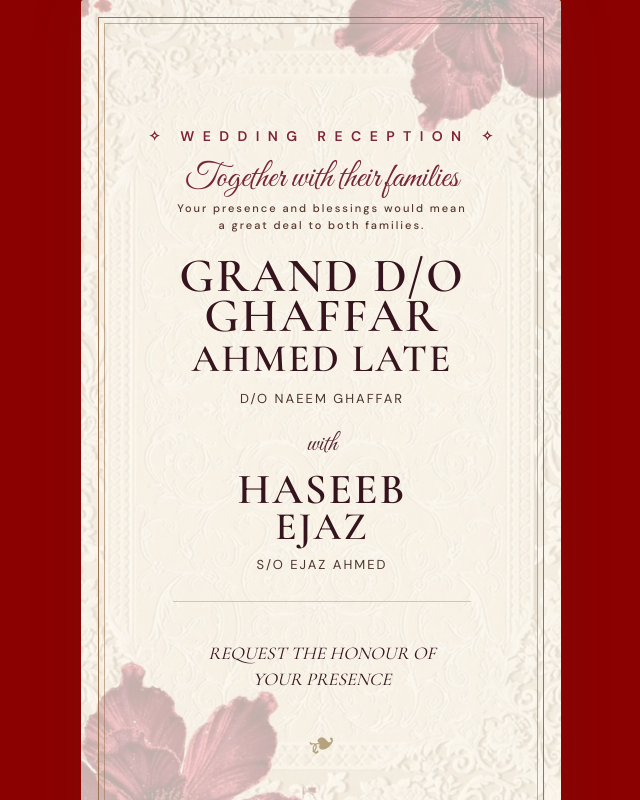
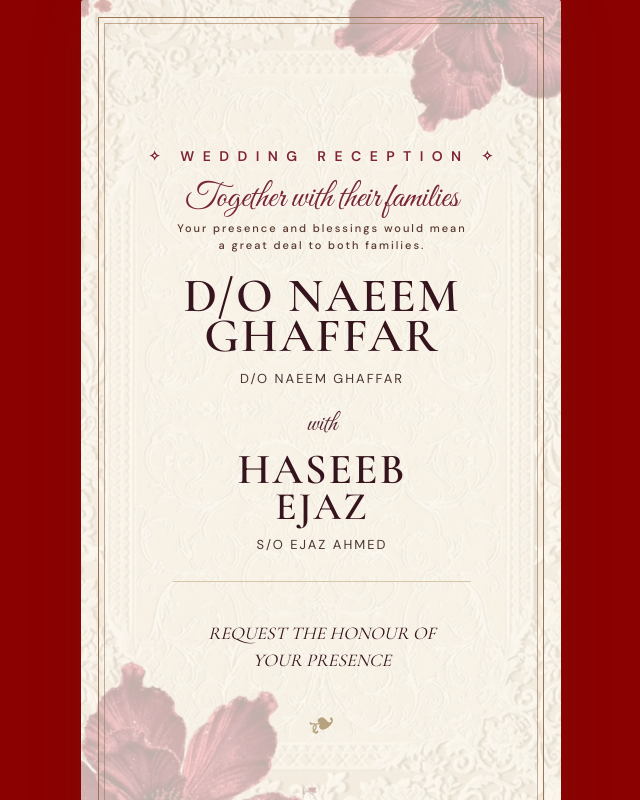
Before and after one commit to hamidmughal1827/wedding-invitation, a plain HTML site: page index.html in a window 1280 px wide. Both pictures are taken after a click on the button "Open wedding invitation". Shown: the part 25-825 px from the top of the page, without its empty margins (319-959 px from the left). Drawn offline with nearby package versions, Linux system fonts and the light colour scheme.

Commit message:
first commit

```diff
--- a/index.html
+++ b/index.html
@@ -30,7 +30,7 @@
         <div class="ornament">✧ &nbsp; W E D D I N G &nbsp; R E C E P T I O N &nbsp; ✧</div>
         <p class="script">Together with their families</p>
         <p class="small-caps">Your presence and blessings would mean a great deal to both families.</p>
-        <h1>GRAND D/O GHAFFAR<br><span>AHMED LATE </span></h1>
+        <h1> D/O NAEEM <br>GHAFFAR<span> </span></h1>
         <p class="subline">D/O NAEEM GHAFFAR</p>
         <p class="script with">with</p>
         <h1 class="bride"> HASEEB<br><span>EJAZ</span></h1>
```
